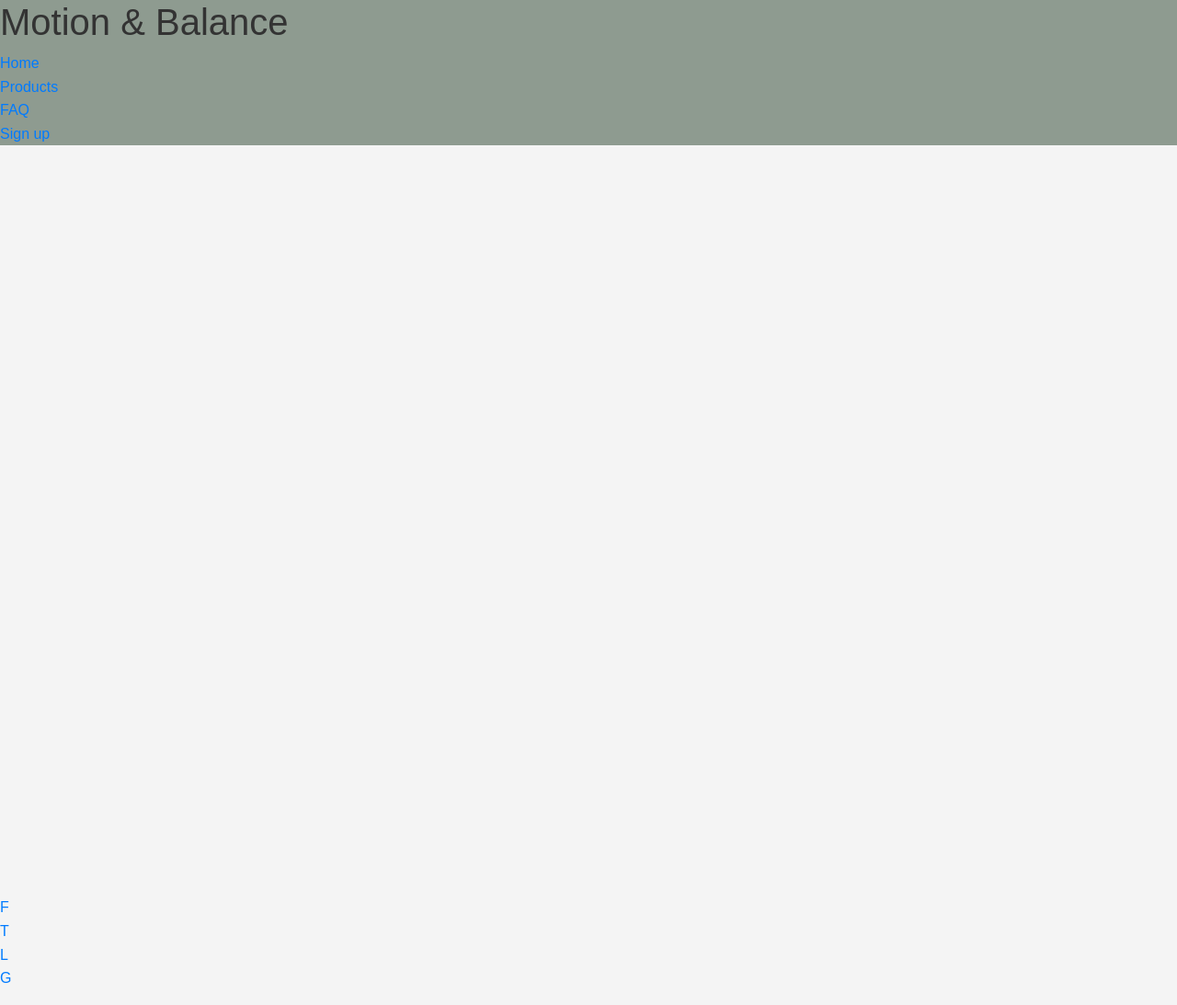
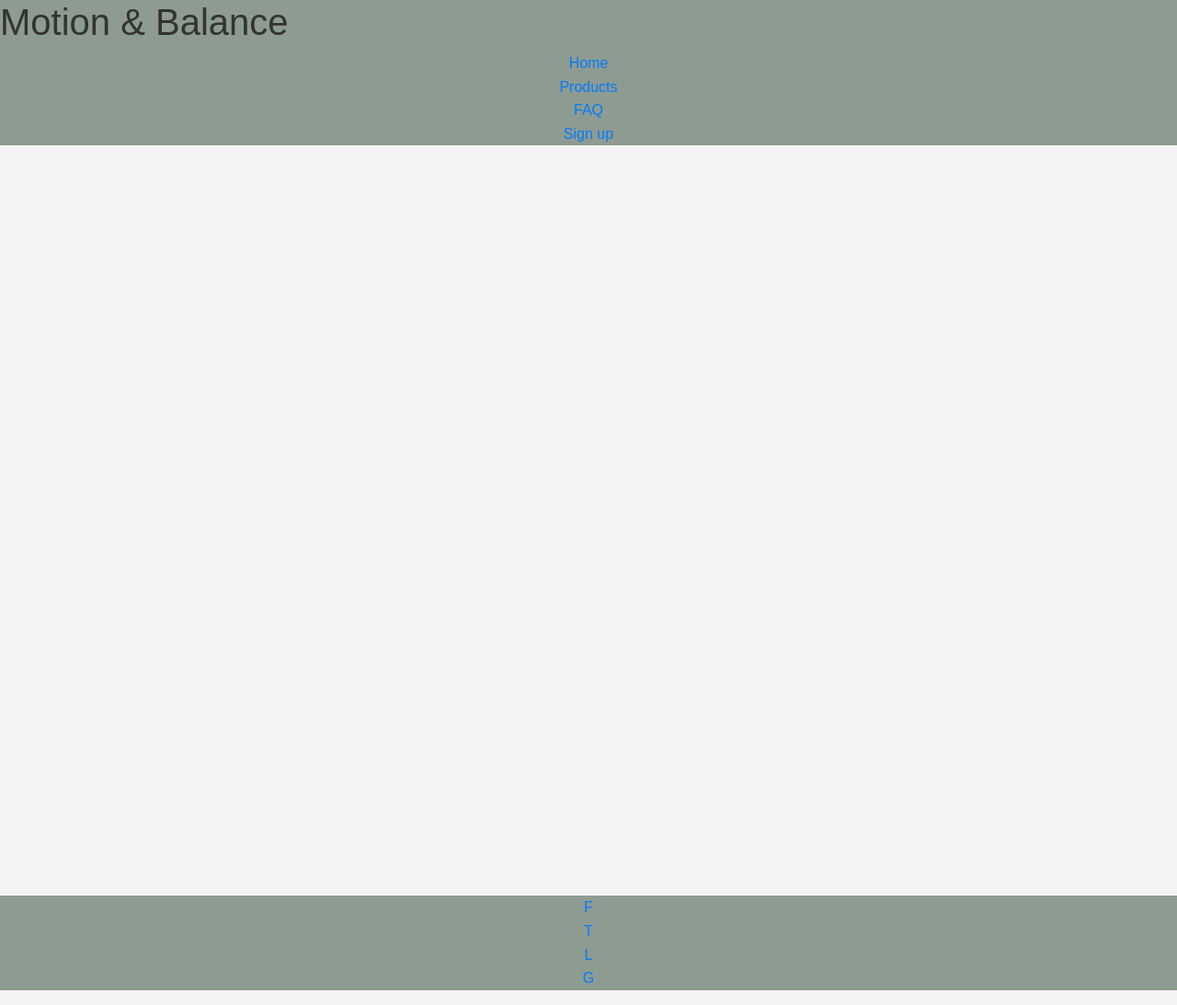
Before and after one commit to Kevinolm10/Motion-balance, a Django app: page / in a window 1280 px wide. Shown: the whole page at 92% size. Run offline with Django 5.2, Linux system fonts and the light colour scheme; some libraries are stand-ins or nearby versions.

Commit message:
Create basic css for base template

```diff
--- a/static/css/base.css
+++ b/static/css/base.css
@@ -17,9 +17,18 @@ header {
     background-color: #8e9b90;
 }
 
+.brand {}
 
+nav {
+    text-align: center;
+}
 
 main {
     min-height: 100vh;
 
 }
+
+footer {
+    background-color: #8e9b90;
+    text-align: center;
+}
```
